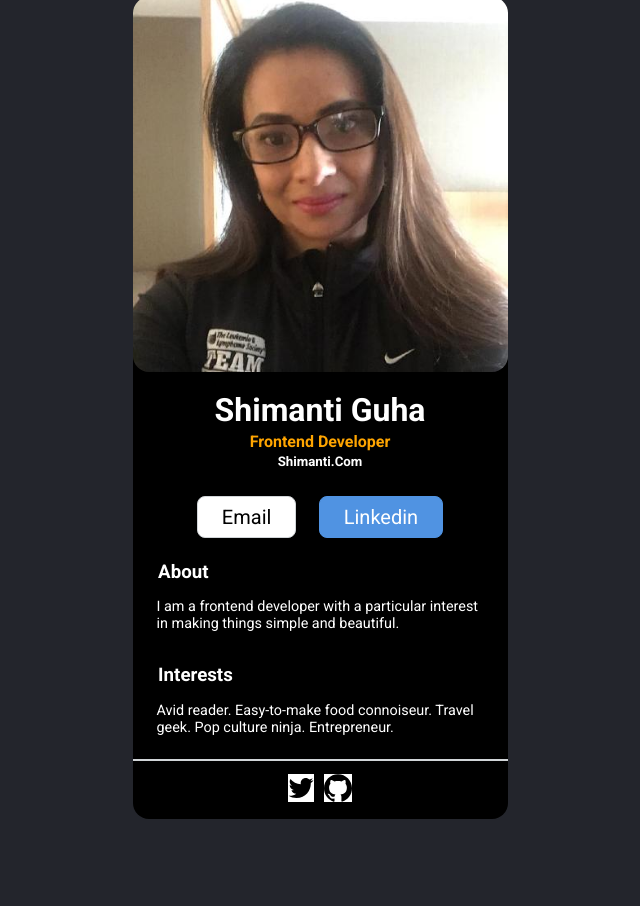
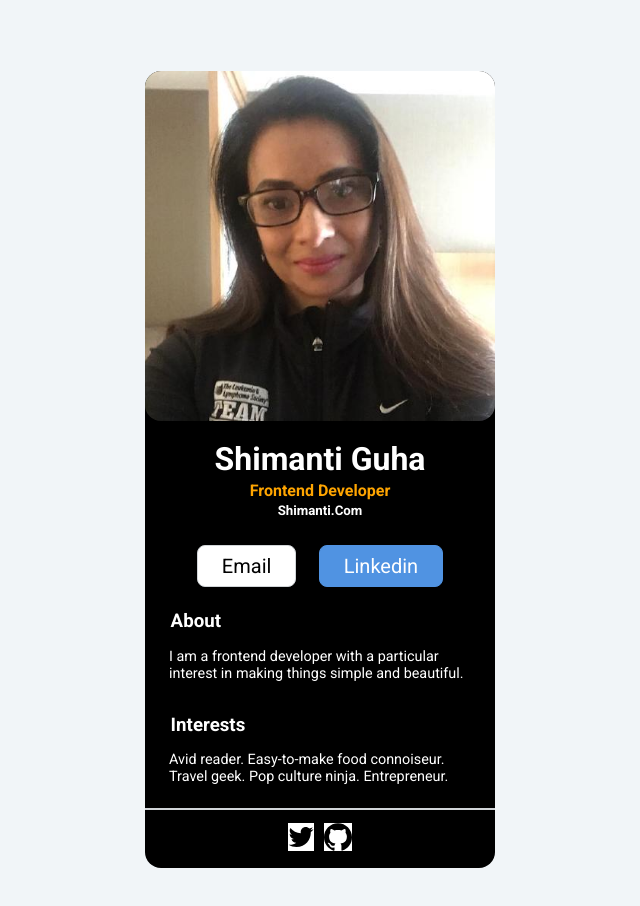
Before and after one commit to Shimanti/digicard, a React (Create React App) app: page / in a window 1280 px wide. Shown: the top 906 px of the page, without its empty margins (320-960 px from the left). Before the commit the page ends 819 px from the top, so only its background shows below. Built offline with nearby package versions, Linux system fonts and the light colour scheme.

Commit message:
removed height: 100vh

```diff
--- a/src/index.css
+++ b/src/index.css
@@ -3,7 +3,7 @@
 }
 
 body {
-  background-color: #23252C;
+  background-color: #f1f5f8;
   /* margin: 0; */
   font-family: "Roboto", sans-serif;
   text-transform: capitalize;
@@ -11,15 +11,15 @@ body {
 }
 
 main {
-  height: 100vh;
+  /* height: 100vh; */
   display: flex;
   justify-content: center;
   align-items: center;
 }
 
 .container {
-  width: 375px;
-  margin: 0 auto;
+  width: 350px;
+  margin: 5% auto;
   background-color: black;
   color: white;
   border-radius: 1rem;
```
